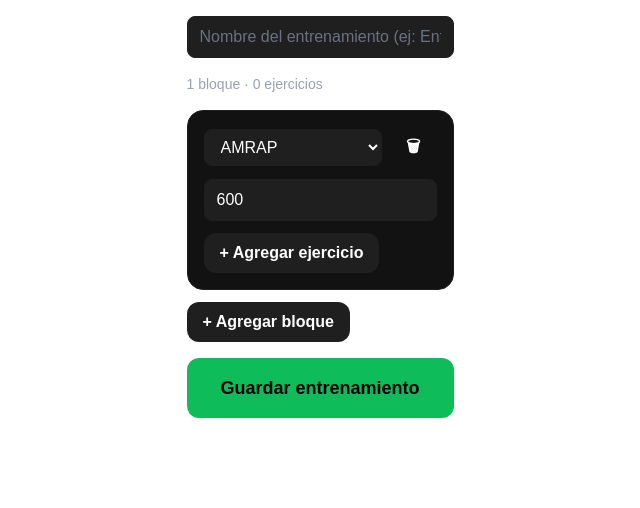
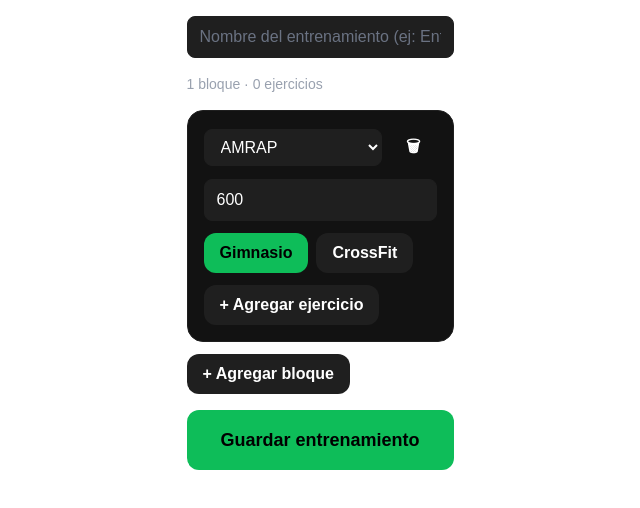
Before and after one commit to CamiloEscar/gymtimer-pro, a Next.js app: page /app/workouts/new in a window 1280 px wide. Shown: the top 508 px of the page, without its empty margins (320-960 px from the left). Built offline with nearby package versions, Linux system fonts and the light colour scheme.

Commit message:
feat: add Gimnasio/CrossFit catalog toggle to BlockEditor

```diff
--- a/package.json
+++ b/package.json
@@ -22,6 +22,7 @@
     "@tailwindcss/postcss": "^4",
     "@testing-library/jest-dom": "^7.0.1",
     "@testing-library/react": "^16.3.3",
+    "@testing-library/user-event": "^14.6.7",
     "@types/node": "^22",
     "@types/react": "^19",
     "@types/react-dom": "^19",
--- a/src/components/workout/BlockEditor.tsx
+++ b/src/components/workout/BlockEditor.tsx
@@ -1,11 +1,13 @@
 "use client";
 
+import { useState } from "react";
 import type { BlockType, WorkoutBlock } from "@/types";
 import { Card } from "@/components/ui/Card";
 import { Select } from "@/components/ui/Select";
 import { Input } from "@/components/ui/Input";
 import { Button } from "@/components/ui/Button";
 import { EXERCISE_CATALOG } from "@/lib/workout/exerciseCatalog";
+import { CROSSFIT_CATALOG } from "@/lib/workout/exerciseCatalogCrossfit";
 import { ExerciseEditor } from "./ExerciseEditor";
 
 const BLOCK_TYPES: BlockType[] = [
@@ -19,6 +21,8 @@ const BLOCK_TYPES: BlockType[] = [
   "rest",
 ];
 
+type CatalogKind = "gym" | "crossfit";
+
 interface BlockEditorProps {
   block: WorkoutBlock;
   onChange: (block: WorkoutBlock) => void;
@@ -27,6 +31,8 @@ interface BlockEditorProps {
 }
 
 export function BlockEditor({ block, onChange, onRemove, errors = [] }: BlockEditorProps) {
+  const [catalogKind, setCatalogKind] = useState<CatalogKind>("gym");
+  const catalog = catalogKind === "gym" ? EXERCISE_CATALOG : CROSSFIT_CATALOG;
   const showWorkRest = block.type === "interval" || block.type === "tabata" || block.type === "emom";
   const showDuration = !showWorkRest;
   const hasErrors = errors.length > 0;
@@ -87,11 +93,31 @@ export function BlockEditor({ block, onChange, onRemove, errors = [] }: BlockEdi
         </div>
       )}
 
+      <div className="flex gap-2">
+        <Button
+          type="button"
+          size="md"
+          variant={catalogKind === "gym" ? "primary" : "secondary"}
+          onClick={() => setCatalogKind("gym")}
+        >
+          Gimnasio
+        </Button>
+        <Button
+          type="button"
+          size="md"
+          variant={catalogKind === "crossfit" ? "primary" : "secondary"}
+          onClick={() => setCatalogKind("crossfit")}
+        >
+          CrossFit
+        </Button>
+      </div>
+
       <div className="space-y-2">
         {block.exercises.map((exercise) => (
           <ExerciseEditor
             key={exercise.id}
             exercise={exercise}
+            catalog={catalog}
             onChange={(updated) =>
               onChange({
                 ...block,
@@ -109,7 +135,7 @@ export function BlockEditor({ block, onChange, onRemove, errors = [] }: BlockEdi
           onClick={() =>
             onChange({
               ...block,
-              exercises: [...block.exercises, { id: crypto.randomUUID(), name: EXERCISE_CATALOG[0].name }],
+              exercises: [...block.exercises, { id: crypto.randomUUID(), name: catalog[0].name }],
             })
           }
         >
```
Also changed, not shown: 2 other files (tests, documents, lock files or other folders).
